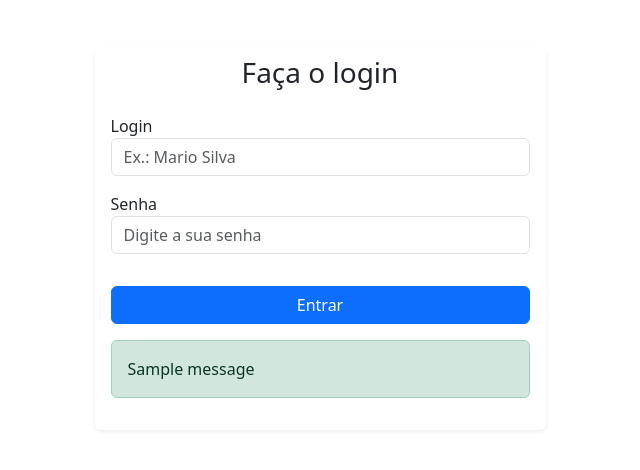
After one commit to sonymaia/jira_project_management, a Django app: page /login in a window 1280 px wide. The commit adds this page. Shown: the top 470 px of the page, without its empty margins (320-960 px from the left). Run offline with Django 4.2, Linux system fonts and the light colour scheme; tables that the repository leaves empty hold one stand-in row (values such as "Sample post"); one stand-in notice (Sample message) is shown; some libraries are stand-ins or nearby versions.

Commit message:
add resume

```diff
--- a/graphics/graphicsplotly.py
+++ b/graphics/graphicsplotly.py
@@ -165,7 +165,7 @@ def burnup(start_date, child_issues, duedateIssue = None):
     if duedateIssue != None:
         fig.add_trace(go.Bar(x=dates, y=duedate_list,
                              marker=dict(color='black'),
-                             name='Due Date',))
+                             name='Data Esperada',))
 
 
 
@@ -205,4 +205,5 @@ def burnup(start_date, child_issues, duedateIssue = None):
         #bargroupgap=0.00
     )
 
-    return fig
+    chart_data = {'optimistic': optimistic, 'realistic': realistic, 'pessimistic': pessimistic, 'fig': fig}
+    return chart_data
--- /dev/null
+++ b/templates/partials/_alerts.html
@@ -0,0 +1,7 @@
+{% if messages %}
+    {% for message in messages %}
+        <div class="alert alert-{{ message.tags }}">
+            {{message}}
+        </div>
+    {% endfor %}
+{% endif %}
--- /dev/null
+++ b/templates/users/login.html
@@ -0,0 +1,46 @@
+{% extends 'base.html' %}
+{% load static %}
+
+{% block content %}
+<div class="container mb-5">
+    <div class="row justify-content-center mt-5">
+      <div class="col-lg-5 col-md-7">
+        <div class="card border-0 shadow-sm">
+          <div class="card-header bg-white border-bottom-0">
+            <h3 class="card-title text-center mb-0">Faça o login</h3>
+          </div>
+          <div class="card-body">
+            <form method="POST">
+              {% csrf_token %}
+              <div class="form-group mb-3">
+                <label for="{{ form.login.id_for_label }}">Login</label>
+                {{ form.login }}
+                {% if form.login.errors %}
+                <div class="invalid-feedback d-block">
+                  {% for error in form.login.errors %}
+                    {{ error }}
+                  {% endfor %}
+                </div>
+                {% endif %}
+              </div>
+              <div class="form-group mb-3">
+                <label for="{{ form.senha.id_for_label }}">Senha</label>
+                {{ form.password }}
+                {% if form.password.errors %}
+                <div class="invalid-feedback d-block">
+                  {% for error in form.password.errors %}
+                    {{ error }}
+                  {% endfor %}
+                </div>
+                {% endif %}
+              </div>
+              <button type="submit" class="btn btn-primary w-100 mt-3">Entrar</button>
+            </form>
+            {% include 'partials/_alerts.html' %}
+          </div>
+        </div>
+      </div>
+    </div>
+  </div>
+
+{% endblock %}
--- /dev/null
+++ b/users/forms.py
@@ -0,0 +1,25 @@
+from django import forms
+
+class LoginForms(forms.Form):
+    login=forms.CharField(
+        label='Login',
+        required=True,
+        max_length=100,
+        widget=forms.TextInput(
+            attrs={
+                'class': 'form-control',
+                'placeholder': 'Ex.: Mario Silva',
+            }
+        )
+    )
+    password=forms.CharField(
+        label='Password',
+        required=True,
+        max_length=70,
+        widget=forms.PasswordInput(
+            attrs={
+                'class': 'form-control',
+                'placeholder': 'Digite a sua senha',
+            }
+        ),
+    )
--- a/users/urls.py
+++ b/users/urls.py
@@ -1,5 +1,7 @@
-from django.contrib import admin
-from django.urls import path, include
+from django.urls import path
+from users.views import login, logout
 
 urlpatterns = [
+    path('login', login, name='login'),
+    path('logout', logout, name='logout'),
 ]
--- a/users/views.py
+++ b/users/views.py
@@ -1,3 +1,34 @@
-from django.shortcuts import render
+from django.shortcuts import render, redirect
+from users.forms import LoginForms
+from django.contrib import auth
+from django.contrib import messages
+#from django.contrib.auth.models import User
 
-# Create your views here.
+def login(request):
+    form = LoginForms()
+
+    if request.method == 'POST':
+        form = LoginForms(request.POST)
+
+        if form.is_valid():
+            name = form['login'].value()
+            password = form['password'].value()
+
+        userAut = auth.authenticate(
+            request,
+            username=name,
+            password=password
+        )
+        if userAut is not None:
+            auth.login(request, userAut)
+            #messages.success(request, f'{nome} logado com sucesso!')
+            return redirect('/')
+        else:
+            messages.error(request, 'Erro ao efetuar login')
+
+    return render(request, 'users/login.html', {'form': form})
+
+def logout(request):
+    auth.logout(request)
+    messages.success(request, 'Logout efetuado com sucesso!')
+    return redirect('login')
```
Also changed, not shown: graphics/main.py (+47 -15 lines), graphics/views.py (+19 -10 lines), templates/graphics/index.html (+34 -8 lines).
